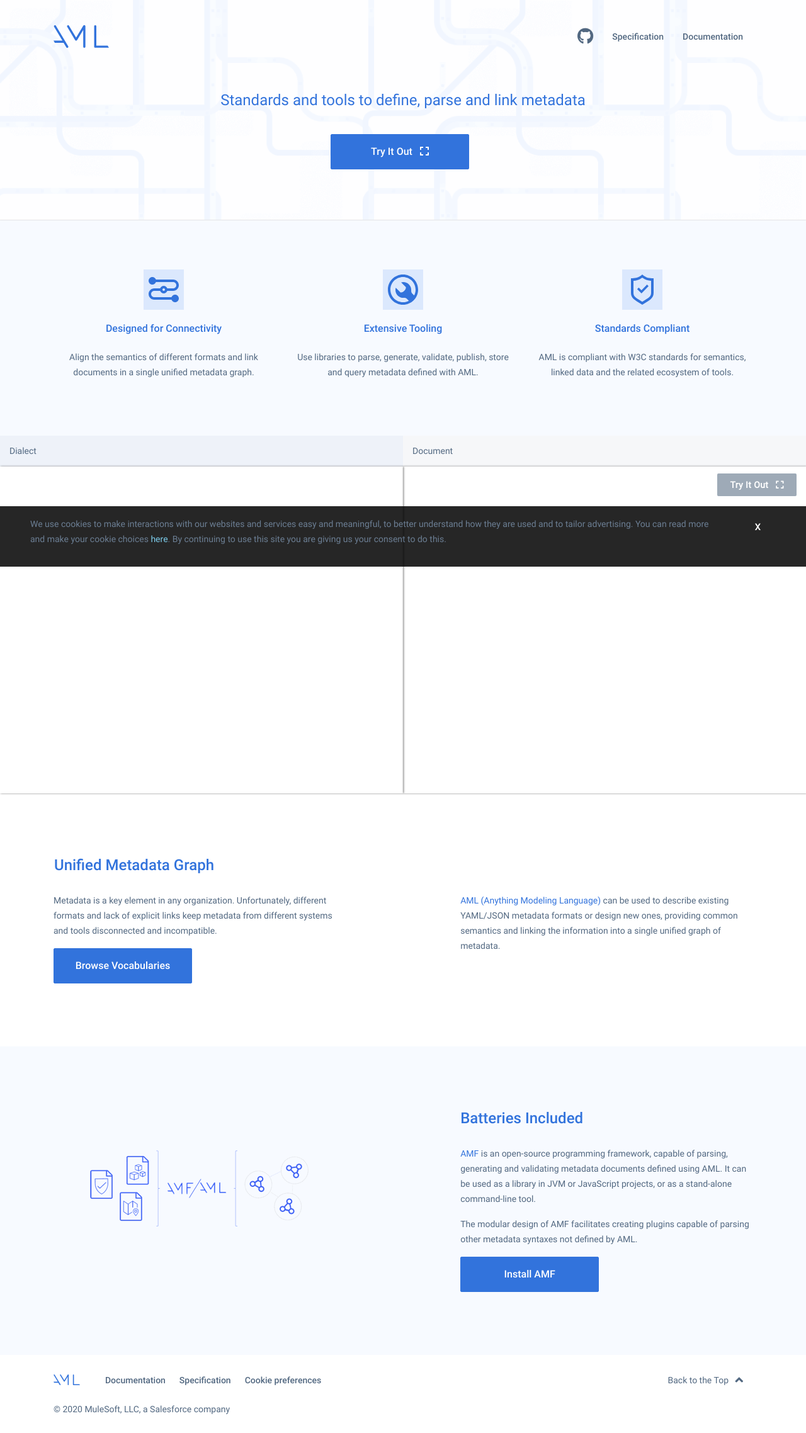
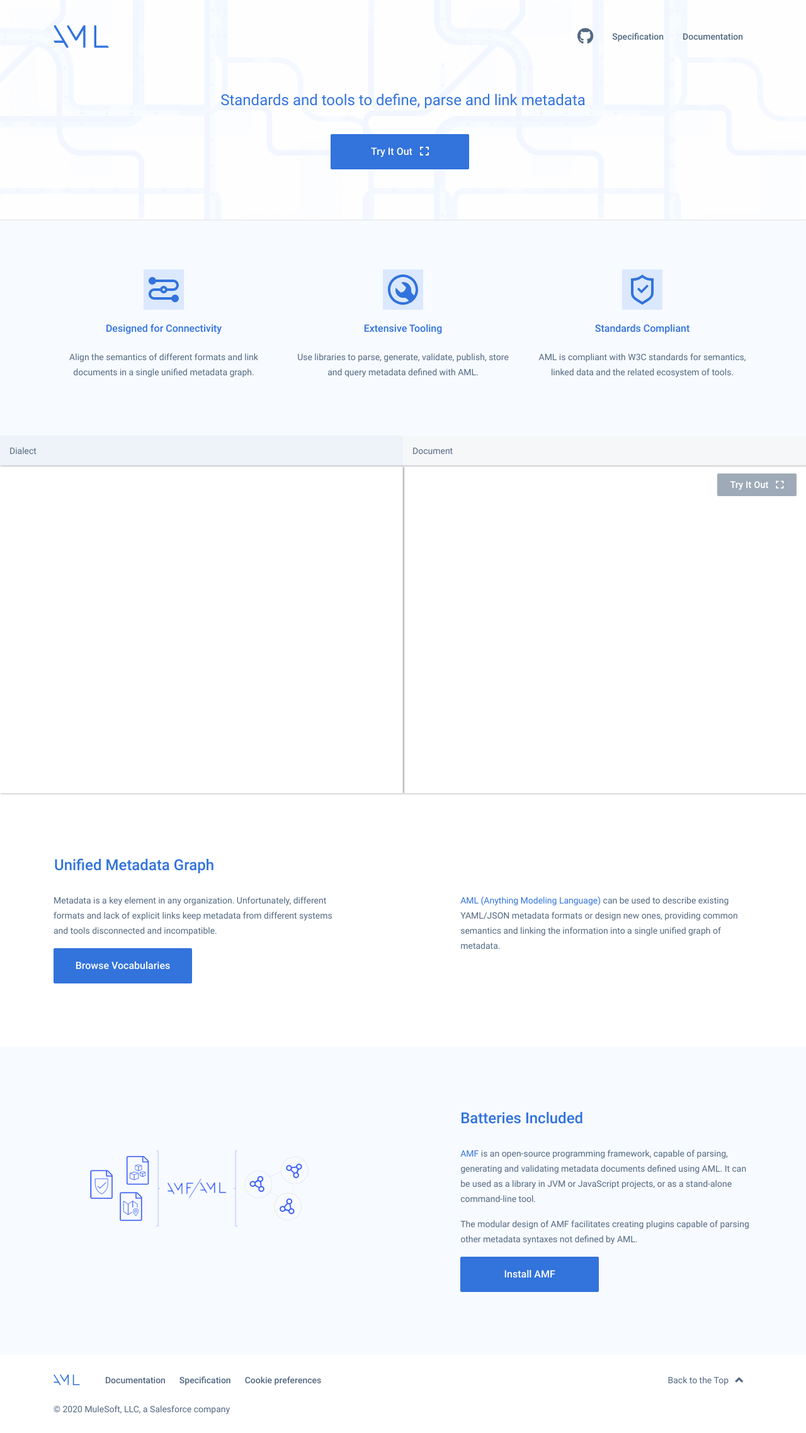
Before and after one commit to aml-org/a-ml, a Jekyll site: the page built from index.html, in a window 1280 px wide. Shown: the whole page at 63% size. Built offline with Jekyll 4.4.1, drawn with Linux system fonts in a browser that asks for light colours; nearby versions of some CDN libraries; a script that is not in the unit is left out.

Commit message:
remove previous gdpr implementation

```diff
--- a/css/style.scss
+++ b/css/style.scss
@@ -706,6 +706,9 @@ header{
      background-color: white;
      cursor: pointer;
     }
+    button#ot-sdk-btn:focus {
+    outline: 0px !important;
+    }
   .navbar-brand{
     padding: 0;
     height: auto;
--- a/js/script.js
+++ b/js/script.js
@@ -68,15 +68,6 @@
 })(jQuery);
 
 
-// GDPR script
-jQuery.gdprcookie.init({
-  title: "",
-  message: "We use cookies to make interactions with our websites and services easy and meaningful, to better understand how they are used and to tailor advertising. You can read more and make your cookie choices <a href='https://forum.raml.org/privacy'>here</a>. By continuing to use this site you are giving us your consent to do this.",
-  submessage: "Please uncheck the cookies you don't like.",
-  delay: 600,
-  expires: 1,
-  acceptBtnLabel: "X",
-});
 
 /*
   * Replace all SVG images with inline SVG
```
